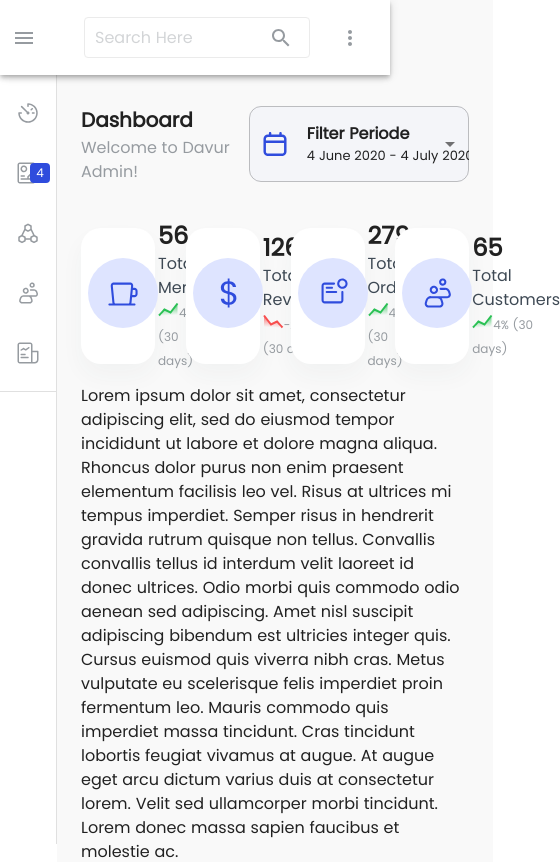
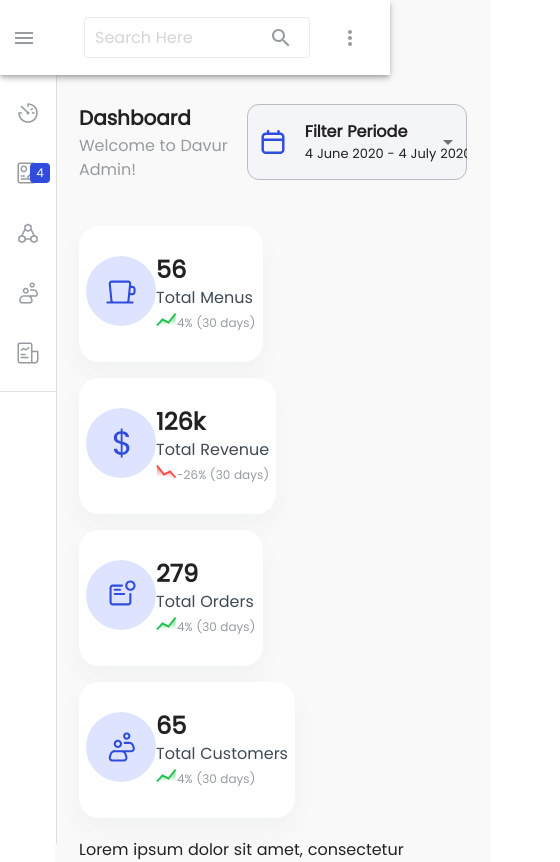
Before and after one commit to javadhaditaghi/restaurant-dashboard-React-, a React (Vite) app: page / in a window 390 px wide. Shown: the top 862 px of the page, 560 px wide, since content can reach past the window. Built offline with nearby package versions, Linux system fonts and the light colour scheme.

Commit message:
Add some style modifications and also responsive the cardsinformation summary for screen bigger than 600px

```diff
--- a/src/components/InfoSummery/InfoSummary.jsx
+++ b/src/components/InfoSummery/InfoSummary.jsx
@@ -1,5 +1,7 @@
 import InnerBox from "./InnerBox"
 import { Box, Typography } from "@mui/material"
+import Grid2 from "@mui/material/Unstable_Grid2/Grid2"
+
 import infoSummary from "./InfoSummart.json"
 
 
@@ -8,11 +10,12 @@ const InfoSummary = () => {
     return (
         <Box sx={{ display: "flex", justifyContent: "space-between", alignItems: "center", my: "20px" }}>
 
+            <Grid2 container rowSpacing={2} columnSpacing={{ xs: 1, sm: 2, md: 3 }} flexGrow={2}>
                 {
 
-
                     infoSummary.map((item) => (
-                    <InnerBox>
+                        <Grid2 sm={6} md={3}>
+                            <InnerBox >
                                 <Box>
                                     <img src={item.ImgSrc} width={70} />
                                 </Box>
@@ -27,10 +30,12 @@ const InfoSummary = () => {
 
                                 </Box>
                             </InnerBox>
+                        </Grid2>
 
 
                     ))
                 }
+            </Grid2>
 
 
 
--- a/src/components/InfoSummery/InnerBox.jsx
+++ b/src/components/InfoSummery/InnerBox.jsx
@@ -15,7 +15,7 @@ export default function InnerBox(props) {
         >
             <Box
                 sx={{
-                    width: "19vw",
+                    width: "100%",
                     height: "8.5rem",
                     borderRadius: "1.25rem;",
                     bgcolor: 'primary.main',
@@ -25,9 +25,10 @@ export default function InnerBox(props) {
                     alignItems: "center",
                     flexShrink: 1,
                     padding: "7px",
+                    transition: ".5s ease-in-out",
 
                     '&:hover': {
-                        bgcolor: 'primary.dark',
+                        boxShadow: "0px 12px 23px 0px rgba(62, 73, 84, 0.2)",
                     },
                 }}>{props.children}</Box>
         </ThemeProvider>
--- a/src/components/sidebar/sidebar.jsx
+++ b/src/components/sidebar/sidebar.jsx
@@ -21,6 +21,7 @@ import { useState } from 'react';
 import './sidebar.css';
 import KeyboardArrowRightIcon from '@mui/icons-material/KeyboardArrowRight';
 import TextButton from '../buttons/button';
+import Grid2 from '@mui/material/Unstable_Grid2/Grid2';
 
 
 // APP-BAR IMPORTS
@@ -576,7 +577,8 @@ export default function MiniDrawer() {
                 <Divider />
 
             </Drawer>
-            <Box component="main" sx={{ flexGrow: 1, p: 3, backgroundColor: "#F9F9F9" }}>
+            <Grid2 container spacing={.5}>
+                <Box component="main" sx={{ flexGrow: 1, p: 3, backgroundColor: "#F9F9F9", display: "flex", flexDirection: "column" }}>
                     <DrawerHeader />
                     <DashboardHeader />
                     <InfoSummary />
@@ -609,6 +611,7 @@ export default function MiniDrawer() {
                         posuere sollicitudin aliquam ultrices sagittis orci a.
                     </Typography>
                 </Box>
+            </Grid2>
         </Box>
     );
 }
```
Lines whose indentation alone changed are shown as unchanged.
